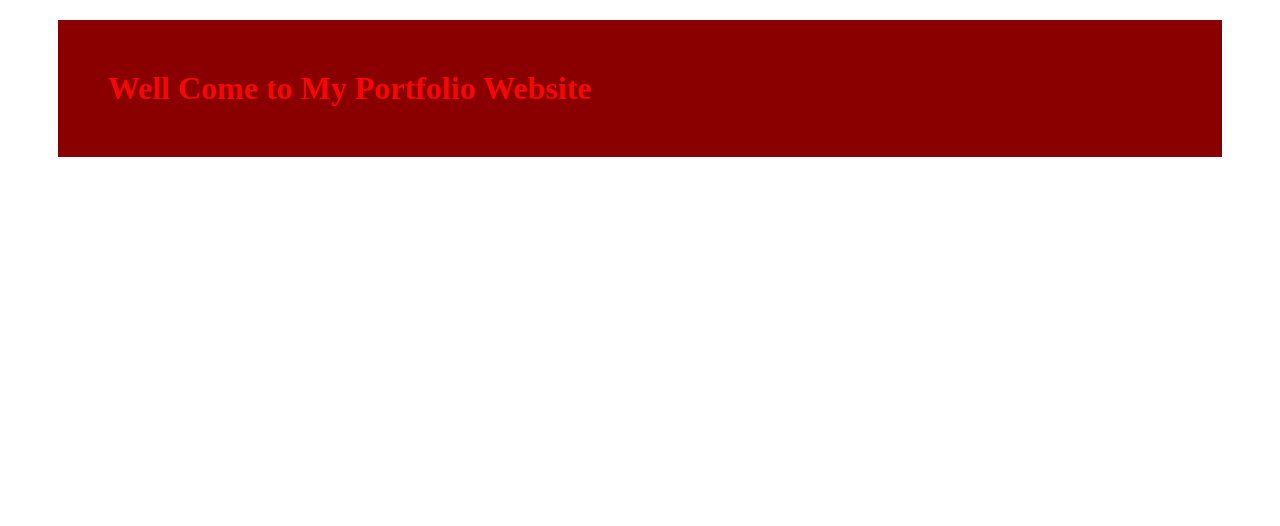
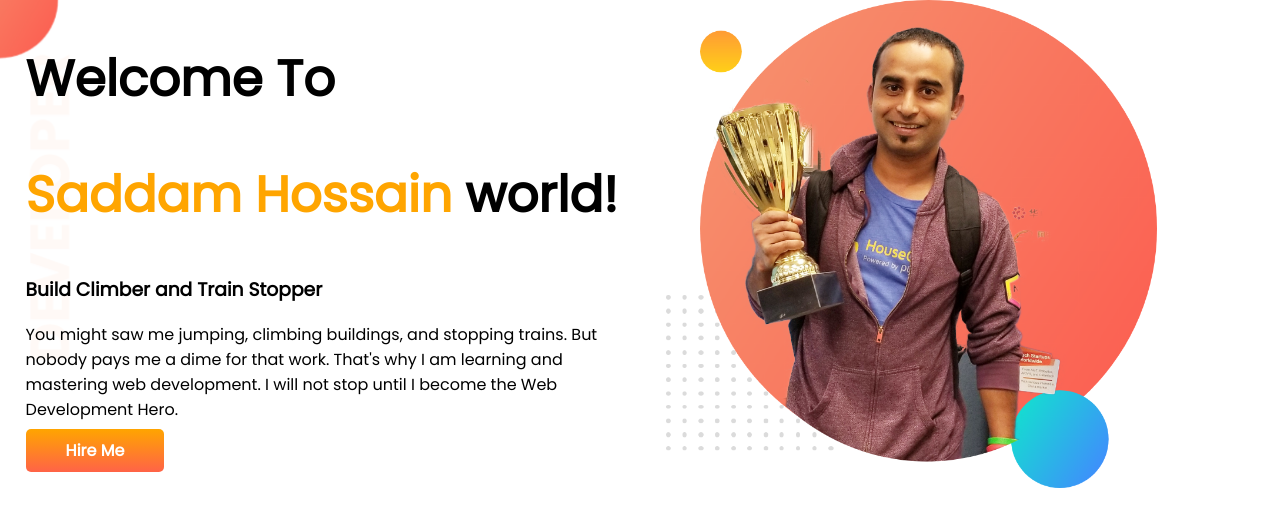
Before and after one commit to saddam1414/hossain-portfolio, a plain HTML site: page index.html in a window 1280 px wide. Drawn offline with Linux system fonts and the light colour scheme.

Commit message:
hossain-portfolio

```diff
--- a/index.html
+++ b/index.html
@@ -1,13 +1,33 @@
 <!DOCTYPE html>
 <html lang="en">
+
 <head>
     <meta charset="UTF-8">
     <meta http-equiv="X-UA-Compatible" content="IE=edge">
     <meta name="viewport" content="width=device-width, initial-scale=1.0">
     <title>hossain</title>
     <link rel="stylesheet" href="style.css">
+    <link rel="preconnect" href="https://fonts.googleapis.com">
+    <link rel="preconnect" href="https://fonts.gstatic.com" crossorigin>
+    <link href="https://fonts.googleapis.com/css2?family=Poppins&display=swap" rel="stylesheet">
 </head>
+
 <body>
-    <h1>Well Come to My Portfolio Website</h1>
+    <section class="bakcraund-banner">
+        <div class="half-width">
+            <h1>Welcome To</h1>
+            <h1><span class="orange">Saddam Hossain</span> world!</h1>
+            <h3>Build Climber and Train Stopper</h3>
+            <p>You might saw me jumping, climbing buildings, and stopping trains. But nobody pays me a dime for that
+                work. That's why I am learning and mastering web development. I will not stop until I become the Web
+                Development Hero.</p>
+            <a class="link-button" target="-blank" href="https://www.linkedin.com/in/saddam-hossain-9509ba200/">Hire
+                Me</a>
+        </div>
+        <div class="half-width">
+            <img src="images/jhankar.png" alt="">
+        </div>
+    </section>
 </body>
+
 </html>
--- a/style.css
+++ b/style.css
@@ -1,15 +1,33 @@
-h1{
-    color: #f70606;
-    background-color: #8a0000;
-    padding-left: 50px;
-    padding-right: 50px;
-    padding-top: 50px;
-    padding-bottom: 50px;
-    margin-left: 50px;
-    margin-right: 50px;
-    margin-top: 20px;
-    margin-bottom: 20px;
+    body{
+        font-family: 'Poppins', sans-serif;
+        margin: 0px;
+    }
+    .orange{
+        color: orange;
+    }
+    h1{
+        font-size: 50px;
+    }
+    section{
+        display: flex;
+    }
+    .bakcraund-banner{
+        background-image: url(images/top-banner.png);
+        background-repeat: no-repeat;
+    }
+    .half-width{
+        width: 50%;
+        padding-left: 2%;
 
-
-
-}
+    }
+    .half-width img{
+        width: 80%;
+    }
+    .link-button{
+        text-decoration: none;
+        background-image: linear-gradient(orange, tomato);
+        padding: 10px 40px;
+        border-radius: 5px;
+        font-weight: 700;
+        color: white;
+    }
```
Also changed, not shown: images/dream-bg.png (added), images/exp-bg.png (added), images/jhankar.png (added), images/jhankar2.png (added), images/my-bg.png (added), images/my-bg2.png (added), images/top-banner.png (added), 7 other files.
